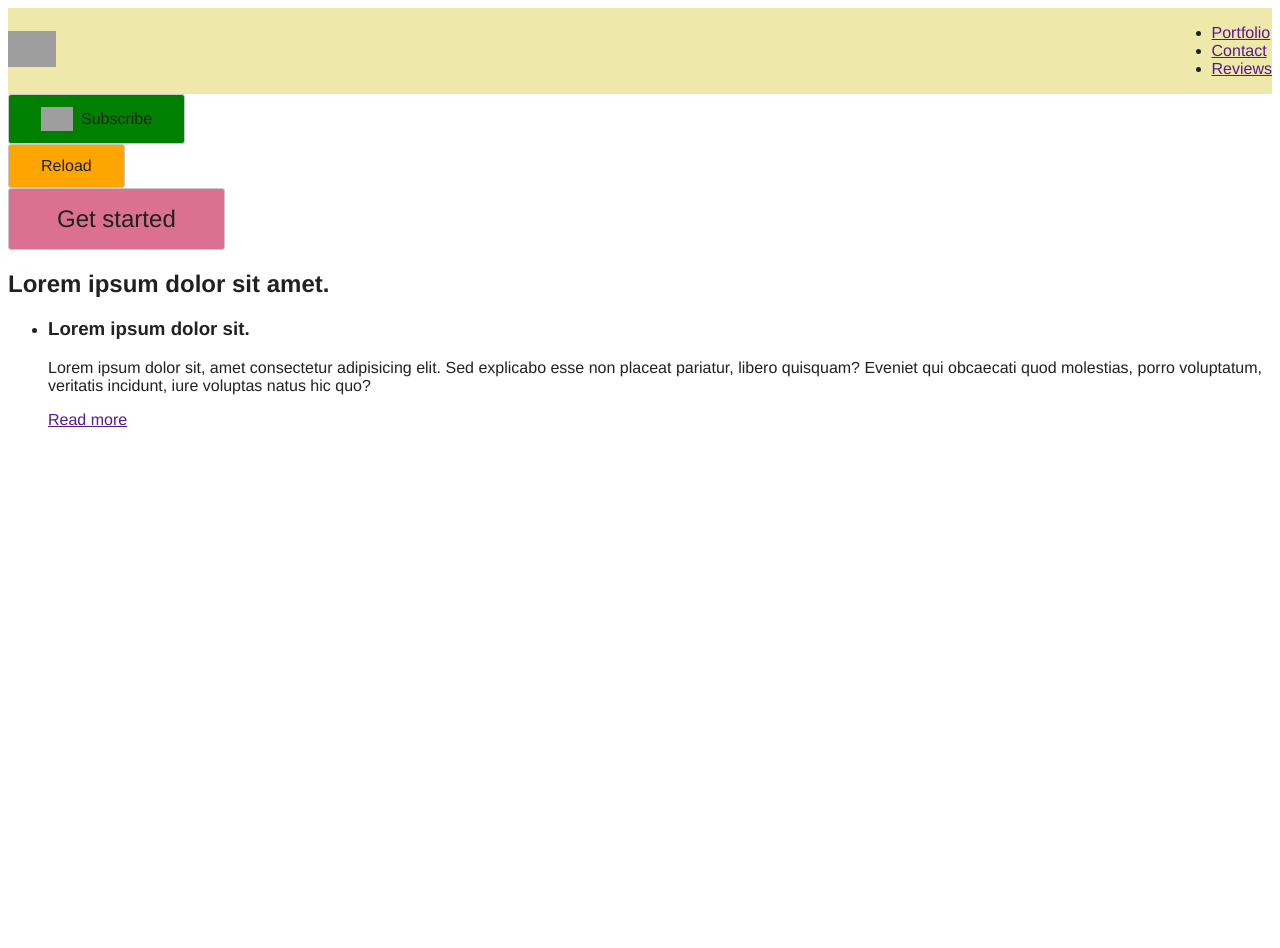
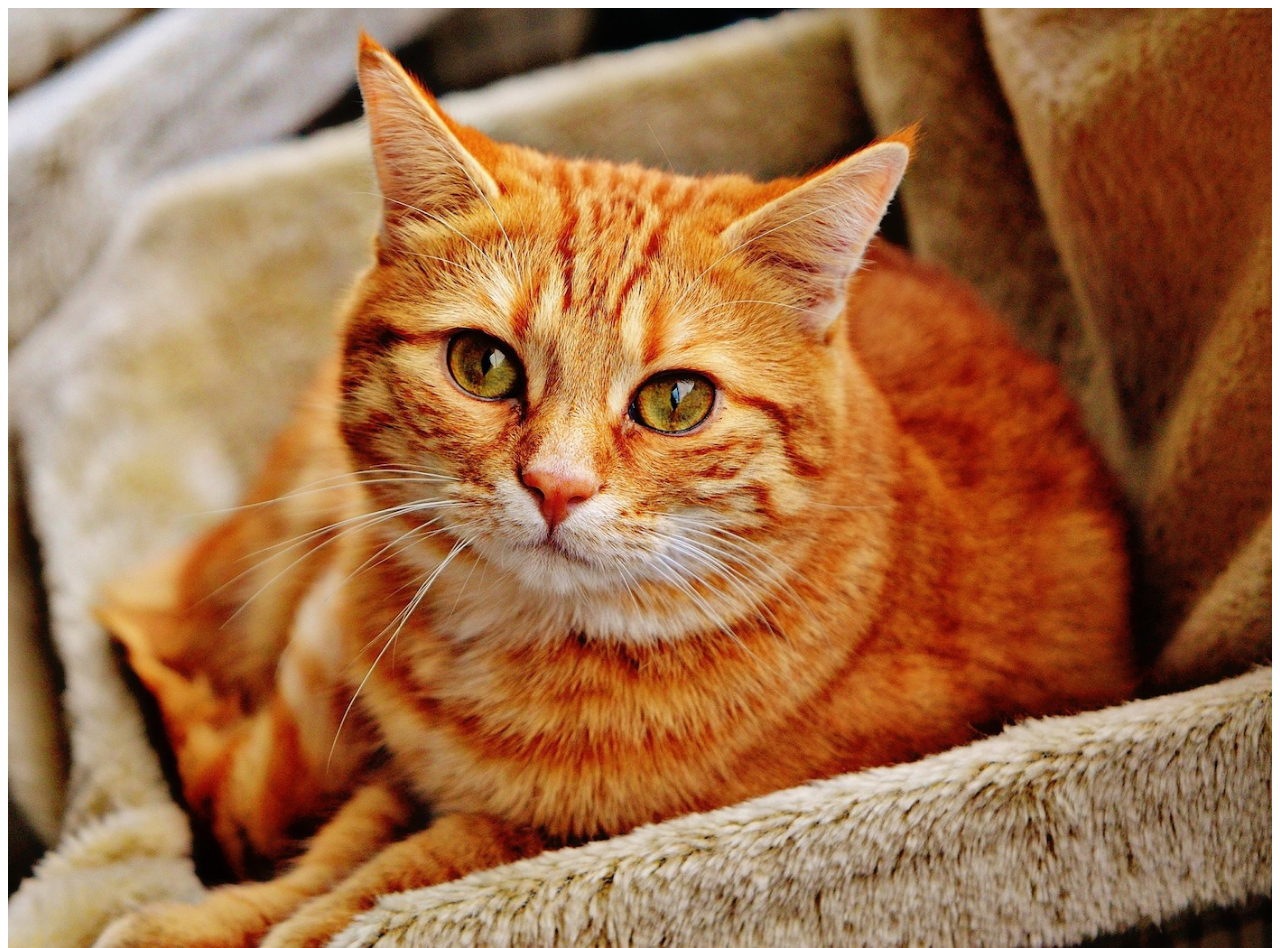
Before and after one commit to luxplanjay/htmlcss-19, a plain HTML site: page index.html in a window 1280 px wide. Before the commit the page ends 800 px from the top, so only its background shows below. Drawn offline with Linux system fonts and the light colour scheme; grey boxes are pictures that could not be loaded.

Commit message:
Add examples

```diff
--- a/css/styles.css
+++ b/css/styles.css
@@ -15,45 +15,106 @@ body {
     Roboto, Oxygen, Ubuntu, Cantarell, 'Open Sans', sans-serif;
 }
 
-.masthead {
-  background-color: palegoldenrod;
+img {
+  display: block;
+  max-width: 100%;
+  height: auto;
 }
 
-.masthead__nav {
-  display: flex;
-  justify-content: space-between;
-  align-items: center;
+.box {
+  width: 100px;
+  height: 100px;
+  background: teal;
+  background-image: url('../img/icons/facebook.svg');
+  background-size: cover;
 }
 
+.box:hover {
+  transform: scale(1.1);
+}
+
+.icon {
+  display: block;
+  width: 100px;
+  height: 100px;
+  fill: teal;
+}
+
+/* fill="#485a96" */
+/* fill="#fff" */
+.icon:hover {
+  fill: palevioletred;
+}
+
+/* SOCIAl LINKS */
+.social-links {
+  padding: 0;
+  margin: 0;
+  list-style: none;
+  display: flex;
+}
+
+.social-links__item:not(:last-child) {
+  margin-right: 20px;
+}
+
+.social-links__link {
+  display: block;
+}
+
+.social-links__icon {
+  display: block;
+  width: 48px;
+  height: 48px;
+  transform: scale(1);
+  transition: transform 200ms linear;
+}
+
+.social-links__link:hover > .social-links__icon {
+  transform: scale(1.15);
+}
+
+/* .social-links__link--github {
+  background-image: url('../img/icons/github.svg');
+} */
+
+/* ACTIONS */
 .button {
   all: unset;
-  display: flex;
-  align-items: center;
-  border: 1px solid #c7c7c7;
-  border-radius: 3px;
-  padding: 12px 32px;
-  font: inherit;
   cursor: pointer;
 }
 
-.button--success {
-  background-color: green;
+.button__icon {
+  display: block;
+  width: 48px;
+  height: 48px;
+  fill: palegoldenrod;
 }
 
-.button--error {
-  background-color: red;
+.button__icon:hover {
+  fill: palevioletred;
 }
 
-.button--warning {
-  background-color: orange;
+/* Background */
+.bg-box {
+  width: 300px;
+  height: 300px;
+  /* background-color: teal; */
+  background-image: url('../img/cat_500.jpg');
+  background-size: cover;
 }
 
-.button--hero {
-  padding: 16px 48px;
-  font-size: 24px;
-  background-color: palevioletred;
+/* DPI - dots per inch 1:96 */
+/* DPPX - dots per pixel */
+@media screen and (min-resolution: 2dppx) {
+  .bg-box {
+    /* background-color: palevioletred; */
+    background-image: url('../img/cat_1200.jpg');
+  }
 }
-
-.button__icon {
-  margin-right: 8px;
-}
+/* @media screen and (min-width: 1200px) and (min-resolution: 2dppx) {
+  .bg-box {
+    background-color: palevioletred;
+    background-image: url('../img/cat_1200.jpg');
+  }
+} */
--- a/index.html
+++ b/index.html
@@ -4,96 +4,101 @@
     <meta charset="UTF-8" />
     <meta name="viewport" content="width=device-width, initial-scale=1.0" />
     <meta http-equiv="X-UA-Compatible" content="ie=edge" />
-    <title>BEM головного мозга</title>
+    <title>Отзывчивая графика</title>
     <link rel="stylesheet" href="./css/styles.css" />
   </head>
+
   <body>
-    <header class="masthead">
-      <nav class="masthead__nav">
-        <a href="/" class="logo">
-          <img
-            src="https://image.flaticon.com/icons/svg/2307/2307699.svg"
-            alt="site logo"
-            width="48"
-            class="logo__image"
-          />
-        </a>
+    <!-- <img src="./img/cat_500.jpg" alt="" width="500" /> -->
 
-        <ul class="site-nav">
-          <li class="site-nav__item">
-            <a href="" class="site-nav__link">Portfolio</a>
-          </li>
-          <li class="site-nav__item">
-            <a href="" class="site-nav__link">Contact</a>
-          </li>
-          <li class="site-nav__item">
-            <a href="" class="site-nav__link">Reviews</a>
-          </li>
-        </ul>
-      </nav>
-    </header>
+    <!-- <img src="./img/icons/star.svg" alt="" width="100" />
 
-    <!--
-      .product-card
-      .product-card__overlay
-      .product-card__image
-      .product-card__meta
-      .product-card__name
-      .product-card__price
-      .product-card__currency
-     -->
-    <!--
-    <div class="product-card">
-      <div class="product-card__overlay">
-        <img
-          src="https://image.flaticon.com/icons/svg/2307/2307699.svg"
-          alt="product"
-          width="240"
-          class="product-card__image"
-        />
-      </div>
-      <div class="product-card__meta">
-        <a href="" class="product-card__name">Lorem ipsum dolor sit amet</a>
-        <p class="product-card__price">
-          Price: 10.99 <span class="peoduct-card__currency">$</span>
-        </p>
-      </div>
-    </div> -->
+    <div class="box"></div> -->
 
-    <button type="button" class="button button--success">
-      <img
-        src="https://image.flaticon.com/icons/svg/1182/1182718.svg"
-        alt=""
-        class="button__icon"
-        width="32"
-      />
+    <!-- <svg class="icon">
+      <use href="./img/icons/facebook.svg#icon"></use>
+    </svg> -->
 
-      <span class="button__text">Subscribe</span>
-    </button>
+    <!-- <div class="bg-box"></div> -->
 
-    <button type="button" class="button button--warning">
-      <span class="button__text">Reload</span>
-    </button>
+    <img
+      srcset="
+        ./img/cat_500.jpg   500w,
+        ./img/cat_800.jpg   800w,
+        ./img/cat_1200.jpg 1200w,
+        ./img/cat_1400.jpg 1400w
+      "
+      src="./img/cat_500.jpg"
+      alt=""
+    />
 
-    <button type="button" class="button button--hero">Get started</button>
+    <!-- 400px 800px 1200px -->
 
-    <section class="section">
-      <h2 class="section__title">Lorem ipsum dolor sit amet.</h2>
+    <!-- 2 -->
+    <!-- 500 / 425 = 1.176 -->
+    <!-- 800 / 425 = 1.95 -->
+    <!-- 1200 / 425 = 2.8 -->
+    <!-- 1400 / 425 = 3+ -->
 
-      <ul class="feed">
-        <li class="feed__item">
-          <div class="post">
-            <h3 class="post__title">Lorem ipsum dolor sit.</h3>
-            <p class="post__text">
-              Lorem ipsum dolor sit, amet consectetur adipisicing elit. Sed
-              explicabo esse non placeat pariatur, libero quisquam? Eveniet qui
-              obcaecati quod molestias, porro voluptatum, veritatis incidunt,
-              iure voluptas natus hic quo?
-            </p>
-            <a href="" class="post__link">Read more</a>
-          </div>
+    <!-- <h1 id="ratio"></h1> -->
+
+    <!-- <section class="section">
+      <h2 class="section__title">Мои контакты</h2>
+
+      <ul class="social-links">
+        <li class="social-links__item">
+          <a href="" class="social-links__link">
+            <svg class="social-links__icon">
+              <use href="./img/icons/icon-sprite.svg#github"></use>
+            </svg>
+          </a>
+        </li>
+        <li class="social-links__item">
+          <a href="" class="social-links__link">
+            <svg class="social-links__icon">
+              <use href="./img/icons/icon-sprite.svg#facebook"></use>
+            </svg>
+          </a>
+        </li>
+        <li class="social-links__item">
+          <a href="" class="social-links__link">
+            <svg class="social-links__icon">
+              <use href="./img/icons/icon-sprite.svg#linkedin"></use>
+            </svg>
+          </a>
+        </li>
+        <li class="social-links__item">
+          <a href="" class="social-links__link">
+            <svg class="social-links__icon">
+              <use href="./img/icons/icon-sprite.svg#twitter"></use>
+            </svg>
+          </a>
         </li>
       </ul>
     </section>
+
+    <section>
+      <button type="button" class="button">
+        <svg class="button__icon">
+          <use href="./img/icons/icon-sprite.svg#edit"></use>
+        </svg>
+      </button>
+      <button type="button" class="button">
+        <svg class="button__icon">
+          <use href="./img/icons/icon-sprite.svg#home"></use>
+        </svg>
+      </button>
+      <button type="button" class="button">
+        <svg class="button__icon">
+          <use href="./img/icons/icon-sprite.svg#star"></use>
+        </svg>
+      </button>
+    </section> -->
+
+    <!-- <script>
+      document.querySelector(
+        '#ratio',
+      ).textContent = `Pixel ratio: ${window.devicePixelRatio}`;
+    </script> -->
   </body>
 </html>
```
Also changed, not shown: README.md, img/cat_1200.jpg (added), img/cat_1400.jpg (added), img/cat_500.jpg (added), img/cat_800.jpg (added), img/icons/edit.svg (added), img/icons/facebook.svg (added), img/icons/github.svg (added), img/icons/home.svg (added), img/icons/icon-sprite.svg (added), img/icons/linkedin.svg (added), img/icons/star.svg (added), img/icons/twitter.svg (added).
